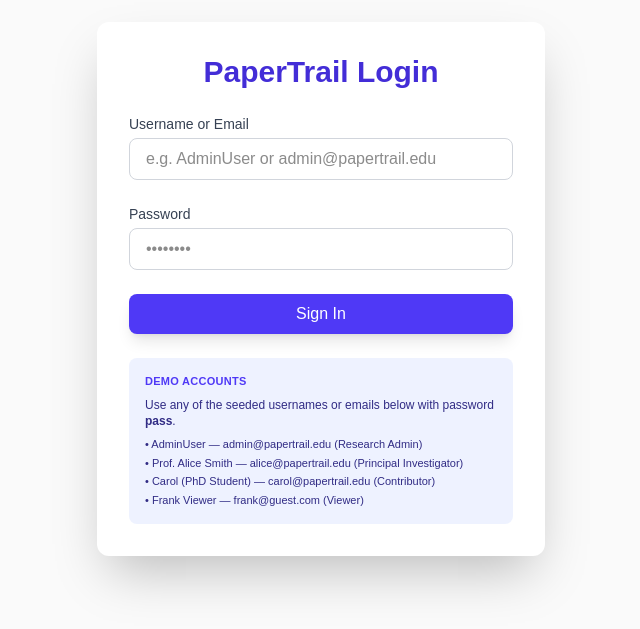
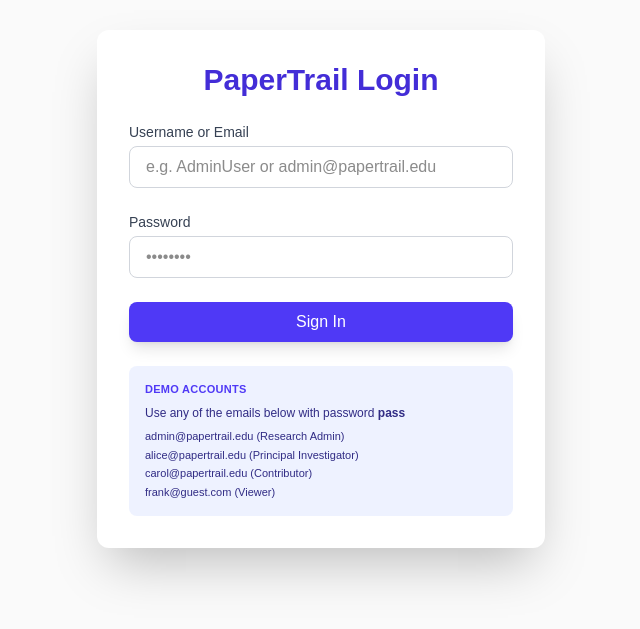
Before and after one commit to Dimcirui/Paper-Trail, a Next.js app in the folder papertrail-app/: page /login in a window 1280 px wide. Shown: the part 111-740 px from the top of the page, without its empty margins (319-959 px from the left). Built offline with nearby package versions, Linux system fonts and the light colour scheme.

Commit message:
fix: login inst

```diff
--- a/papertrail-app/src/app/login/components/LoginForm.tsx
+++ b/papertrail-app/src/app/login/components/LoginForm.tsx
@@ -106,14 +106,14 @@ export default function LoginForm({ redirectTo = '/dashboard' }: LoginFormProps)
             Demo Accounts
           </p>
           <p className="text-[12px]">
-            Use any of the seeded usernames or emails below with password{' '}
-            <span className="font-semibold">pass</span>.
+            Use any of the emails below with password{' '}
+            <span className="font-semibold">pass</span>
           </p>
           <div className="grid gap-1 text-[11px]">
-            <p>• AdminUser — admin@papertrail.edu (Research Admin)</p>
-            <p>• Prof. Alice Smith — alice@papertrail.edu (Principal Investigator)</p>
-            <p>• Carol (PhD Student) — carol@papertrail.edu (Contributor)</p>
-            <p>• Frank Viewer — frank@guest.com (Viewer)</p>
+            <p>admin@papertrail.edu (Research Admin)</p>
+            <p>alice@papertrail.edu (Principal Investigator)</p>
+            <p>carol@papertrail.edu (Contributor)</p>
+            <p>frank@guest.com (Viewer)</p>
           </div>
         </div>
       </div>
```
Also changed, not shown: 1 other file (tests, documents, lock files or other folders).
